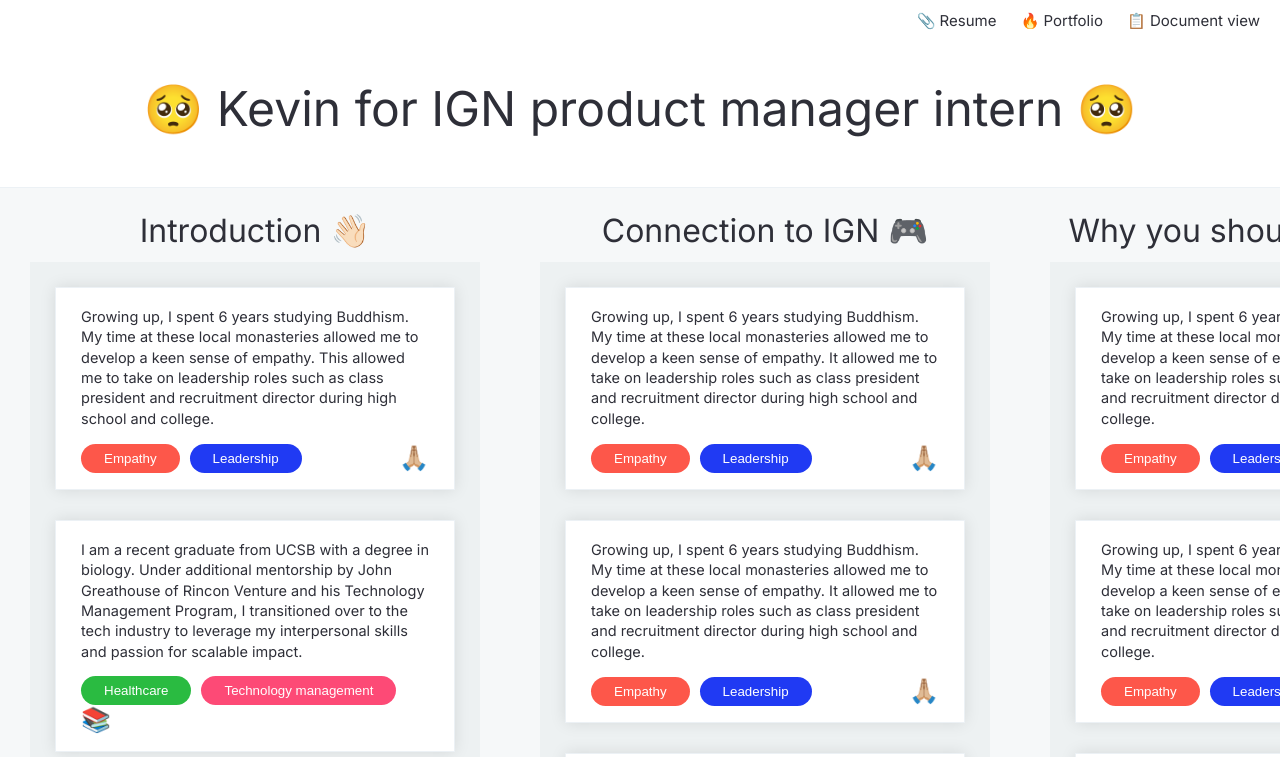
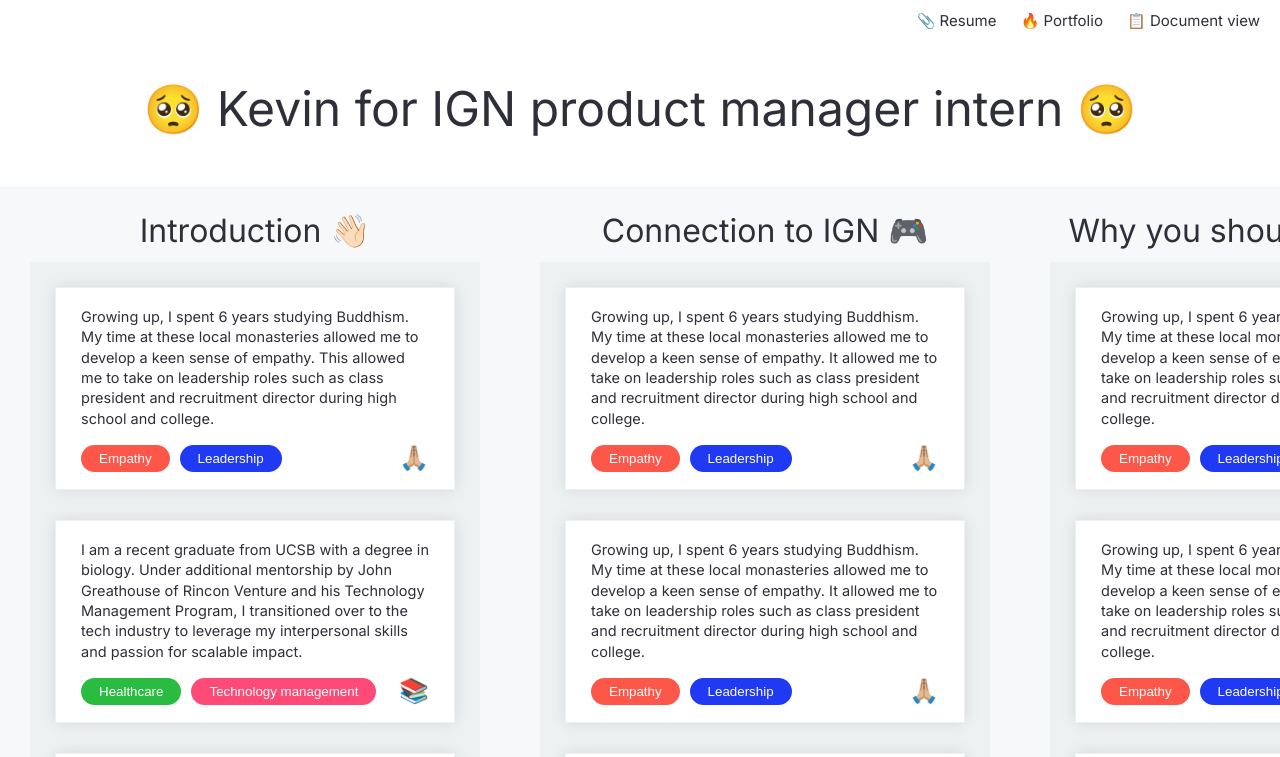
Before and after one commit to kevinnguyen805/ignapp, a React (Create React App) app: page / in a window 1280 px wide. Shown: the top 757 px of the page. Built offline with nearby package versions, Linux system fonts and the light colour scheme.

Commit message:
microsoft screen

```diff
--- a/src/index.css
+++ b/src/index.css
@@ -93,6 +93,8 @@
 .content{
   line-height:1.4;
   font-size:14.5px;
+  /* border:1px solid red; */
+  /* margin-bottom:10px; */
 }
 .content-labels{
   /* border:1px solid red; */
@@ -103,29 +105,30 @@
   padding:0;
   margin-bottom:5px;
   align-items:center;
+  /* border:1px solid red; */
 }
 .button-container{
   padding:0;
-  display:flex;
-  justify-content:space-between;
   /* border:1px solid red; */
   /* width:100%; */
 }
 .button-label{
   border:none;
-  padding:7px 23px;
+  padding:6px 18px;
   border-radius:20px;
   color:white;
   margin-right:10px;
 }
 .emoji-container{
   /* width:20%; */
+  /* border:1px solid red; */
 }
 .emoji{
   margin:0;
   padding:0;
   font-size:1.5rem;
   text-align:right;
+  /* border:1px solid red; */
 }
 .citrics-tag{
   color:blue;
```
